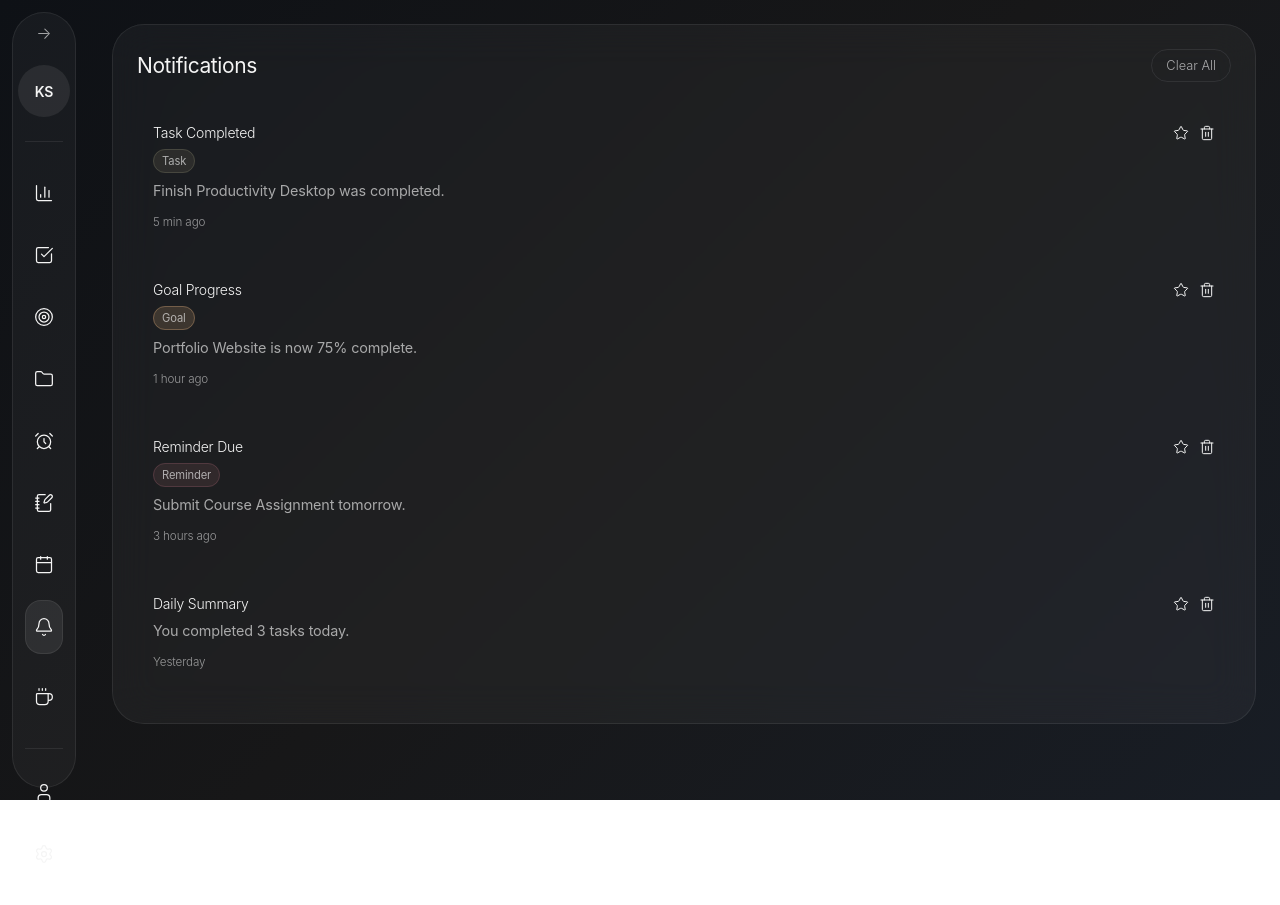
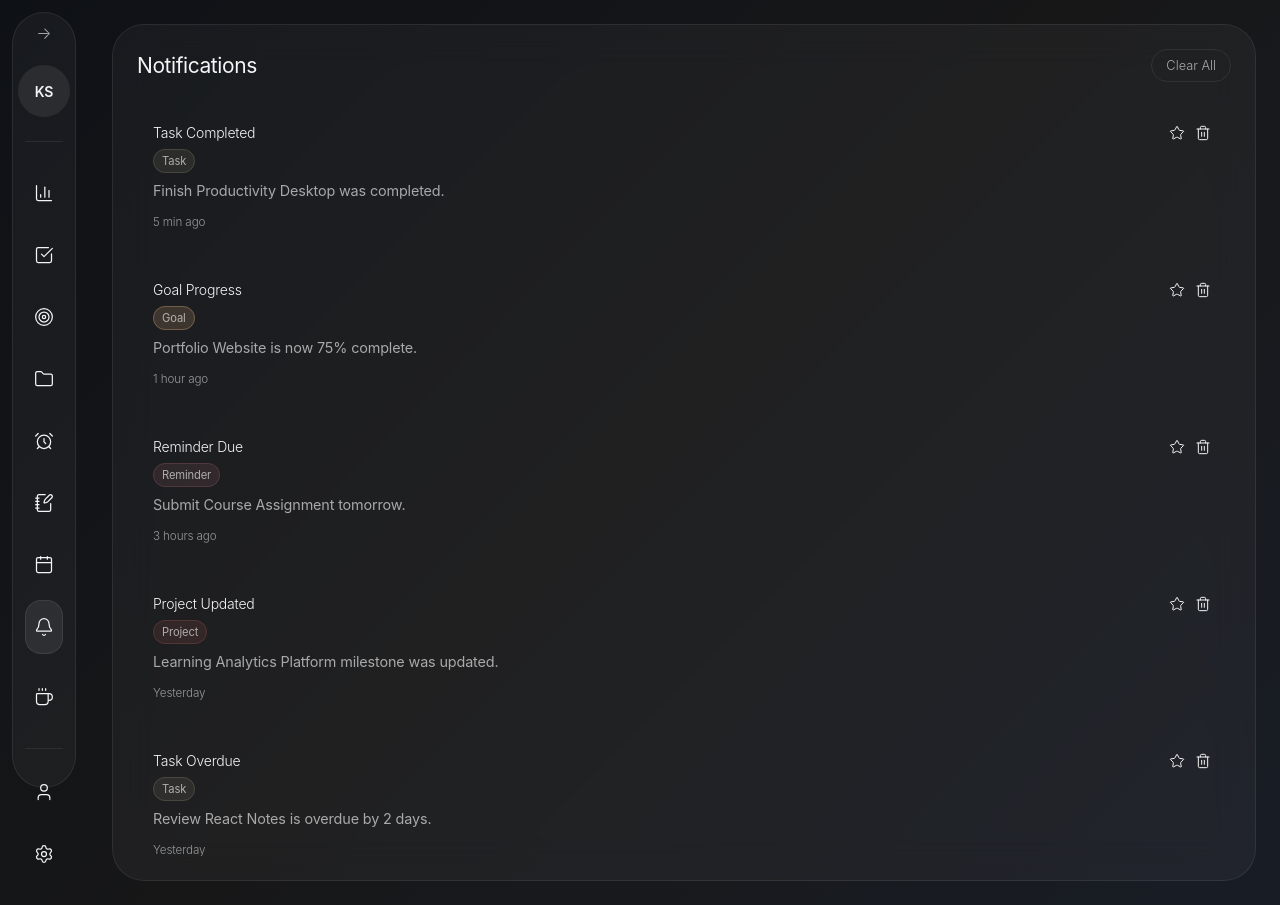
Before and after one commit to keenosmith-del/personal-productivity-desktop, a React (Vite) app in the folder frontend/: page /notifications in a window 1280 px wide. Before the commit the page ends 800 px from the top, so only its background shows below. Built offline with nearby package versions, Linux system fonts and the light colour scheme.

Commit message:
Add notifications feed CRUD and toast functionality

```diff
--- a/frontend/src/components/Notifications/NotificationFeed.jsx
+++ b/frontend/src/components/Notifications/NotificationFeed.jsx
@@ -8,36 +8,16 @@ import {
 import { useState } from "react";
 
 import NotificationModal from "./NotificationModal";
+import { initialNotifications } from "../../data/notifications";
 
-function NotificationFeed() {
-    const notifications = [
-        {
-            title: "Task Completed",
-            type: "task",
-            description: "Finish Productivity Desktop was completed.",
-            time: "5 min ago",
-        },
-        {
-            title: "Goal Progress",
-            type: "goal",
-            description: "Portfolio Website is now 75% complete.",
-            time: "1 hour ago",
-        },
-        {
-            title: "Reminder Due",
-            type: "reminder",
-            description: "Submit Course Assignment tomorrow.",
-            time: "3 hours ago",
-        },
-        {
-            title: "Daily Summary",
-            type: null,
-            description:
-                "You completed 3 tasks today.",
-            time: "Yesterday",
-        },
-    ];
-
+function NotificationFeed({
+    notifications,
+    setNotifications,
+    toast,
+    setToast,
+    lastDeletedNotification,
+    setLastDeletedNotification,
+}) {
     const [
         selectedNotification,
         setSelectedNotification,
@@ -50,7 +30,17 @@ function NotificationFeed() {
 
     return (
         <>
-            <GlassCard minHeight="700px">
+            <GlassCard
+                style={{
+                    background: "var(--glass-bg)",
+                    border: "1px solid var(--glass-border)",
+                    borderRadius: "var(--radius-large)",
+                    backdropFilter: "blur(20px)",
+                    WebkitBackdropFilter: "blur(20px)",
+                    padding: "24px",
+                    minHeight: "400px",
+                }}
+            >
                 <div
                     style={{
                         display: "flex",
@@ -69,6 +59,10 @@ function NotificationFeed() {
                     </h2>
 
                     <button
+                        disabled={notifications.length === 0}
+                        onClick={() =>
+                            setNotifications([])
+                        }
                         style={{
                             background: "transparent",
 
@@ -78,17 +72,31 @@ function NotificationFeed() {
 
                             padding: "8px 14px",
 
-                            color: "var(--text-secondary)",
+                            color:
+                                notifications.length === 0
+                                    ? "rgba(255,255,255,0.25)"
+                                    : "var(--text-secondary)",
+
+                            cursor:
+                                notifications.length === 0
+                                    ? "not-allowed"
+                                    : "pointer",
+
+                            opacity:
+                                notifications.length === 0
+                                    ? 0.5
+                                    : 1,
 
                             fontSize: "0.8rem",
 
                             fontWeight: "300",
 
-                            cursor: "pointer",
-
                             transition: "all 0.2s ease",
                         }}
                         onMouseEnter={(e) => {
+                            if (notifications.length === 0)
+                                return;
+
                             e.currentTarget.style.color =
                                 "var(--text-primary)";
 
@@ -96,6 +104,8 @@ function NotificationFeed() {
                                 "rgba(255,255,255,0.04)";
                         }}
                         onMouseLeave={(e) => {
+                            if (notifications.length === 0)
+                                return;
                             e.currentTarget.style.color =
                                 "var(--text-secondary)";
 
@@ -112,12 +122,29 @@ function NotificationFeed() {
                         display: "flex",
                         flexDirection: "column",
                         gap: "16px",
+
+                        maxHeight: "750px",
+
+                        overflow: "auto",
+
+                        paddingRight: "4px",
                     }}
                 >
-                    {notifications.map(
-                        (notification) => (
+                    {notifications.length === 0 ? (
+                        <p
+                            style={{
+                                color:
+                                    "var(--text-secondary)",
+                                fontSize: "0.85rem",
+                                padding: "24px 0",
+                            }}
+                        >
+                            No notifications.
+                        </p>
+                    ) : (
+                        notifications.map((notification) => (
                             <div
-                                key={notification.title}
+                                key={notification.id}
                                 onClick={() =>
                                     setSelectedNotification(
                                         notification
@@ -173,17 +200,18 @@ function NotificationFeed() {
                                             strokeWidth={1.5}
                                             fill={
                                                 favourites.includes(
-                                                    notification.title
+                                                    notification.id
                                                 )
                                                     ? "currentColor"
                                                     : "none"
                                             }
+
                                             style={{
                                                 cursor: "pointer",
 
                                                 color:
                                                     favourites.includes(
-                                                        notification.title
+                                                        notification.id
                                                     )
                                                         ? "#F5F5F5"
                                                         : "",
@@ -194,20 +222,32 @@ function NotificationFeed() {
                                             onClick={(e) => {
                                                 e.stopPropagation();
 
+                                                const isStarred =
+                                                    favourites.includes(
+                                                        notification.id
+                                                    );
+
                                                 setFavourites((prev) =>
-                                                    prev.includes(
-                                                        notification.title
-                                                    )
+                                                    isStarred
                                                         ? prev.filter(
                                                             (item) =>
-                                                                item !==
-                                                                notification.title
+                                                                item !== notification.id
                                                         )
                                                         : [
                                                             ...prev,
-                                                            notification.title,
+                                                            notification.id,
                                                         ]
                                                 );
+
+                                                setToast(
+                                                    isStarred
+                                                        ? "Notification unstarred"
+                                                        : "Notification starred"
+                                                );
+
+                                                setTimeout(() => {
+                                                    setToast("");
+                                                }, 3000);
                                             }}
                                             onMouseEnter={(e) => {
                                                 e.currentTarget.style.transform =
@@ -244,6 +284,40 @@ function NotificationFeed() {
                                             }}
                                             onClick={(e) => {
                                                 e.stopPropagation();
+
+                                                setLastDeletedNotification({
+                                                    ...notification,
+                                                    wasStarred:
+                                                        favourites.includes(
+                                                            notification.id
+                                                        ),
+                                                });
+
+                                                setNotifications((prev) =>
+                                                    prev.filter(
+                                                        (item) =>
+                                                            item.id !== notification.id
+                                                    )
+                                                );
+
+                                                setFavourites((prev) =>
+                                                    prev.filter(
+                                                        (id) =>
+                                                            id !== notification.id
+                                                    )
+                                                );
+
+                                                setToast(
+                                                    "Notification deleted"
+                                                );
+
+                                                setTimeout(() => {
+                                                    setToast("");
+
+                                                    setLastDeletedNotification(
+                                                        null
+                                                    );
+                                                }, 4000);
                                             }}
                                         />
                                     </div>
@@ -332,7 +406,7 @@ function NotificationFeed() {
                                     }
                                 </small>
                             </div>
-                        )
+                        ))
                     )}
                 </div>
             </GlassCard>
--- /dev/null
+++ b/frontend/src/data/notifications.js
@@ -0,0 +1,91 @@
+export const initialNotifications = [
+    {
+        id: 1,
+        title: "Task Completed",
+        type: "task",
+        description:
+            "Finish Productivity Desktop was completed.",
+        time: "5 min ago",
+    },
+
+    {
+        id: 2,
+        title: "Goal Progress",
+        type: "goal",
+        description:
+            "Portfolio Website is now 75% complete.",
+        time: "1 hour ago",
+    },
+
+    {
+        id: 3,
+        title: "Reminder Due",
+        type: "reminder",
+        description:
+            "Submit Course Assignment tomorrow.",
+        time: "3 hours ago",
+    },
+
+    {
+        id: 4,
+        title: "Project Updated",
+        type: "project",
+        description:
+            "Learning Analytics Platform milestone was updated.",
+        time: "Yesterday",
+    },
+
+    {
+        id: 5,
+        title: "Task Overdue",
+        type: "task",
+        description:
+            "Review React Notes is overdue by 2 days.",
+        time: "Yesterday",
+    },
+
+    {
+        id: 6,
+        title: "Goal Achieved",
+        type: "goal",
+        description:
+            "Completed AWS AI Practitioner certification goal.",
+        time: "2 days ago",
+    },
+
+    {
+        id: 7,
+        title: "Reminder Completed",
+        type: "reminder",
+        description:
+            "LinkedIn profile update reminder marked complete.",
+        time: "2 days ago",
+    },
+
+    {
+        id: 8,
+        title: "Project Milestone Reached",
+        type: "project",
+        description:
+            "Personal Productivity Desktop reached Version 1.0.",
+        time: "3 days ago",
+    },
+
+    {
+        id: 9,
+        title: "Weekly Summary",
+        type: null,
+        description:
+            "You completed 12 tasks, achieved 2 goals and finished 1 project milestone this week.",
+        time: "4 days ago",
+    },
+
+    {
+        id: 10,
+        title: "Daily Summary",
+        type: null,
+        description:
+            "You completed 3 tasks today.",
+        time: "1 week ago",
+    },
+];
--- a/frontend/src/pages/Notifications.jsx
+++ b/frontend/src/pages/Notifications.jsx
@@ -1,11 +1,67 @@
 import MainLayout from "../layouts/MainLayout";
 
 import NotificationFeed from "../components/Notifications/NotificationFeed";
+import Toast from "../components/Toast";
+
+import { useState } from "react";
+import { initialNotifications } from "../data/notifications";
 
 function Notifications() {
+  const [toast, setToast] =
+    useState("");
+
+  const [
+    lastDeletedNotification,
+    setLastDeletedNotification,
+  ] = useState(null);
+
+  const [
+    notifications,
+    setNotifications,
+  ] = useState(initialNotifications);
+
   return (
     <MainLayout>
-      <NotificationFeed />
+      <NotificationFeed
+        notifications={notifications}
+        setNotifications={setNotifications}
+        toast={toast}
+        setToast={setToast}
+        lastDeletedNotification={
+          lastDeletedNotification
+        }
+        setLastDeletedNotification={
+          setLastDeletedNotification
+        }
+      />
+      <Toast
+        message={toast}
+        actionLabel={
+          lastDeletedNotification
+            ? "Undo"
+            : null
+        }
+        onAction={() => {
+          if (!lastDeletedNotification)
+            return;
+
+          const {
+            wasStarred,
+            ...notificationToRestore
+          } = lastDeletedNotification;
+
+          setNotifications((prev) => [
+            notificationToRestore,
+            ...prev,
+          ]);
+
+          setLastDeletedNotification(
+            null
+          );
+
+          setToast("");
+        }}
+      />
     </MainLayout>
   );
 }
```
